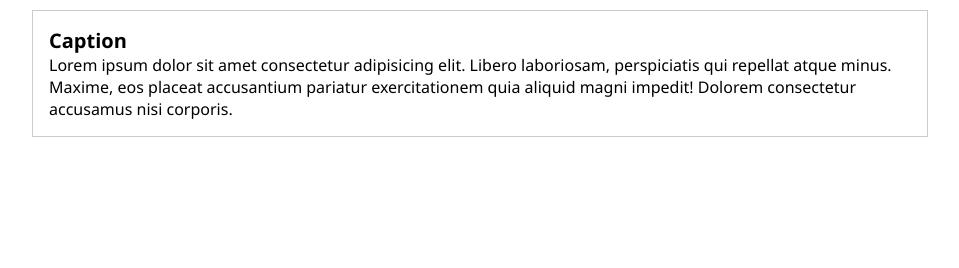
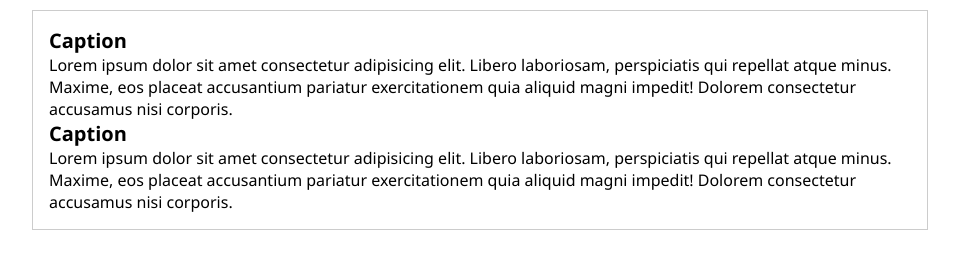
Before and after one commit to egcponcho/blog, a plain HTML site: page index.html in a window 1280 px wide. Shown: the whole page, without its empty margins (160-1119 px from the left). Drawn offline with Linux system fonts and the light colour scheme.

Commit message:
Se agrego un nuevo post al sitio web

```diff
--- a/index.html
+++ b/index.html
@@ -18,6 +18,15 @@
                 nisi corporis.
             </p>
         </div>
+        <div class="post">
+            <h1>Caption</h1>
+            <p>
+                Lorem ipsum dolor sit amet consectetur adipisicing elit. Libero laboriosam,
+                perspiciatis qui repellat atque minus. Maxime, eos placeat accusantium pariatur
+                exercitationem quia aliquid magni impedit! Dolorem consectetur accusamus
+                nisi corporis.
+            </p>
+        </div>
     </div>
 
 </body>
```
